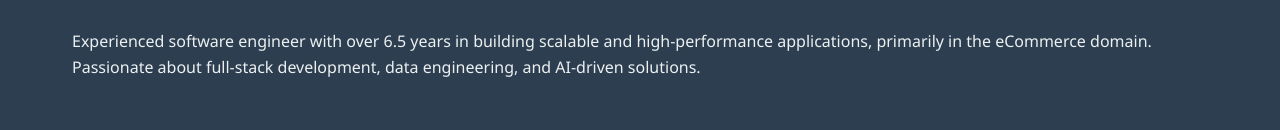
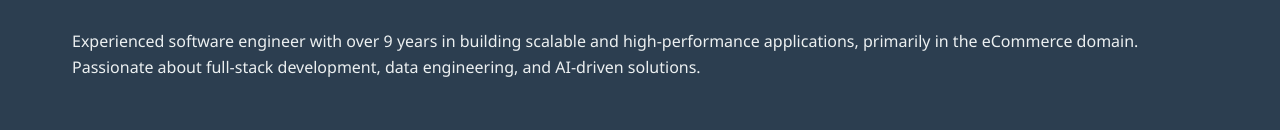
Before and after one commit to mehta997/jainammehta, a plain HTML site: page index.html in a window 1280 px wide. Shown: the part 609-739 px from the top of the page. Drawn offline with Linux system fonts and the light colour scheme.

Commit message:
Update index.html

```diff
--- a/index.html
+++ b/index.html
@@ -175,7 +175,7 @@ height="0" width="0" style="display:none;visibility:hidden"></iframe></noscript>
     <main class="container">
         <section id="about">
             <h2>About Me</h2>
-            <p>Experienced software engineer with over 6.5 years in building scalable and high-performance applications,
+            <p>Experienced software engineer with over 9 years in building scalable and high-performance applications,
                 primarily in the eCommerce domain. Passionate about full-stack development, data engineering, and
                 AI-driven solutions.</p>
         </section>
```
